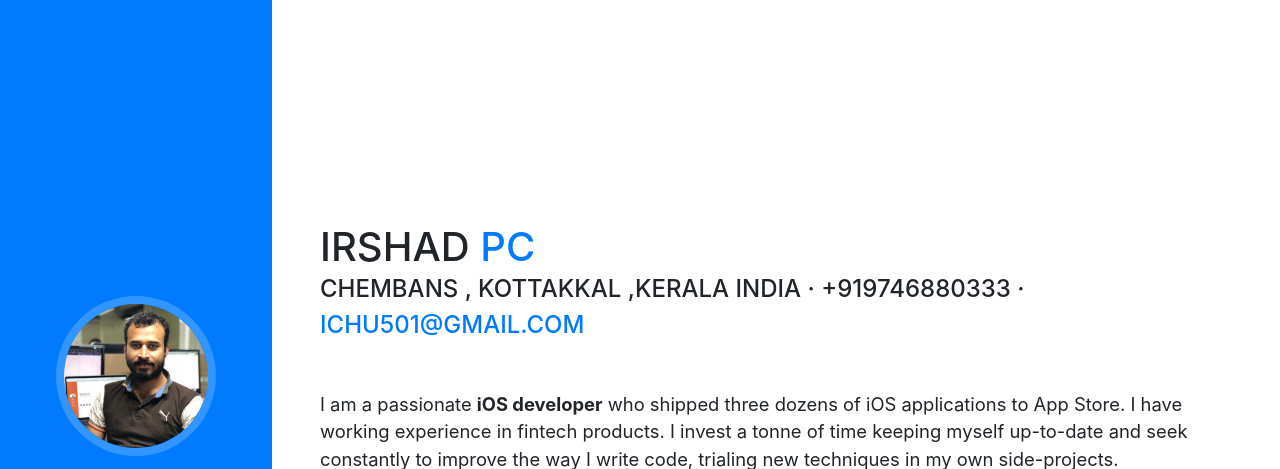
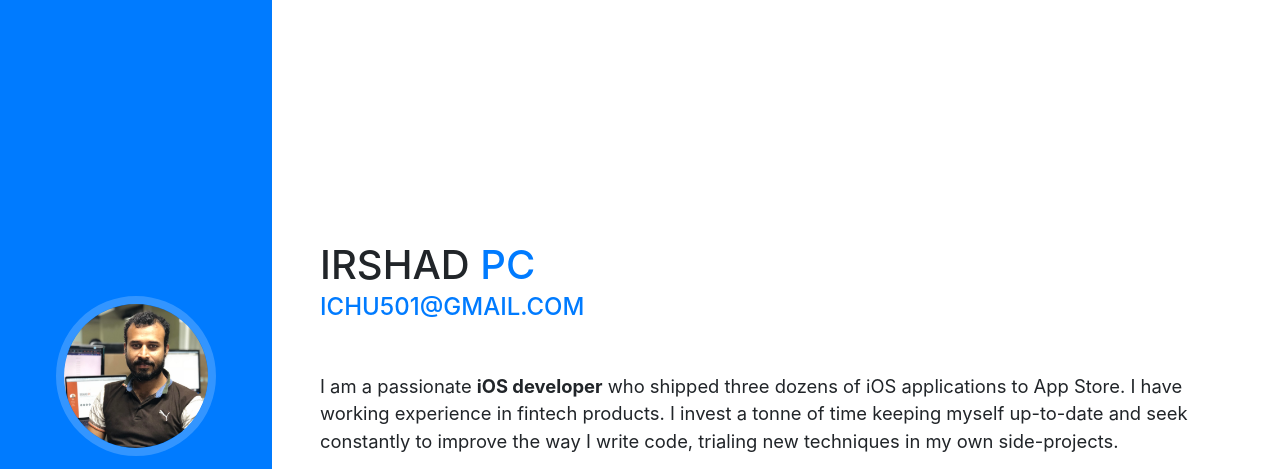
Before and after one commit to irshadpc/irshadpc.github.io, a website with bundled scripts: page index.html in a window 1280 px wide. Shown: the top 469 px of the page. Built offline with nearby package versions, Linux system fonts and the light colour scheme; a web font is replaced by a local one.

Commit message:
Update index.html

```diff
--- a/index.html
+++ b/index.html
@@ -51,7 +51,7 @@
           <h1 class="mb-0">IRSHAD
             <span class="text-primary">PC</span>
           </h1>
-          <div class="subheading mb-5">Chembans , Kottakkal ,Kerala India · +919746880333 ·
+          <div class="subheading mb-5">
             <a href="mailto:name@email.com">ichu501@gmail.com</a>
           </div>
           <p class="lead mb-5">I am a passionate <b>iOS developer</b> who shipped three dozens of iOS applications to App Store. I have working experience in fintech products. I invest a tonne of time keeping myself up-to-date and seek constantly to improve the way I write code, trialing new techniques in my own side-projects. </p>
```
